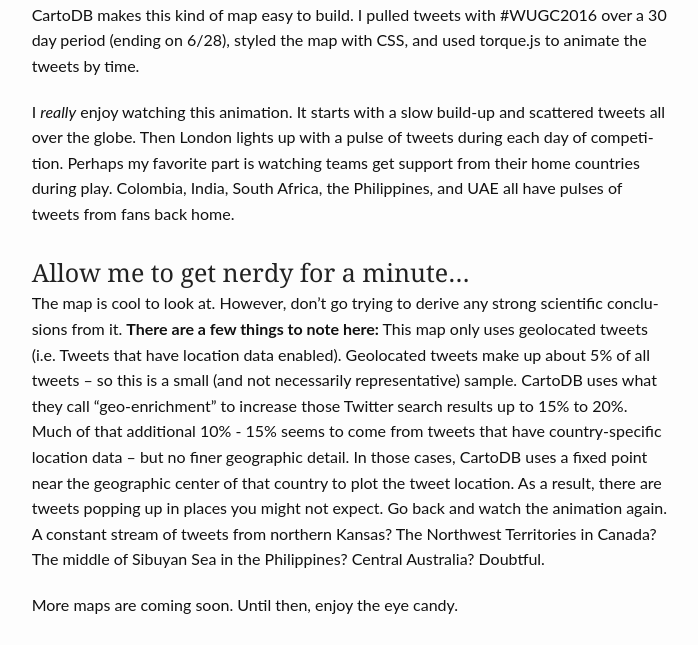
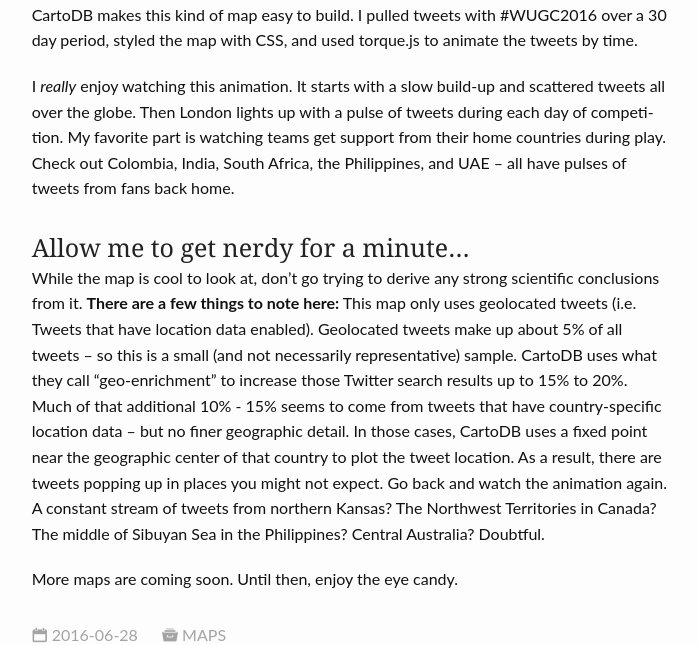
Before and after one commit to wontgruber/wontgruber.github.io, a Jekyll site: the page built from _posts/2016-06-28-WUGC2016.md, in a window 1280 px wide and 900 px high, scrolled down 1424 px, cut to the strip 255-900 px from the top of the window. Shown: the whole strip, without its empty margins (290-988 px from the left). Built offline with Jekyll 4.4.1, drawn with Linux system fonts in a browser that asks for light colours.

Commit message:
Edit wording/syntax

```diff
--- a/_posts/2016-06-28-WUGC2016.md
+++ b/_posts/2016-06-28-WUGC2016.md
@@ -39,11 +39,11 @@
 ### The Map
 <iframe width="100%" height="520" frameborder="0" src="https://raw.githubusercontent.com/wontgruber/USAUltimateMaps/master/WUGCtorque.html" allowfullscreen webkitallowfullscreen mozallowfullscreen oallowfullscreen msallowfullscreen></iframe>
 
-CartoDB makes this kind of map easy to build. I pulled tweets with #WUGC2016 over a 30 day period (ending on 6/28), styled the map with CSS, and used torque.js to animate the tweets by time.
+CartoDB makes this kind of map easy to build. I pulled tweets with #WUGC2016 over a 30 day period, styled the map with CSS, and used torque.js to animate the tweets by time.
 
-I *really* enjoy watching this animation. It starts with a slow build-up and scattered tweets all over the globe. Then London lights up with a pulse of tweets during each day of competition. Perhaps my favorite part is watching teams get support from their home countries during play. Colombia, India, South Africa, the Philippines, and UAE all have pulses of tweets from fans back home.
+I *really* enjoy watching this animation. It starts with a slow build-up and scattered tweets all over the globe. Then London lights up with a pulse of tweets during each day of competition. My favorite part is watching teams get support from their home countries during play. Check out Colombia, India, South Africa, the Philippines, and UAE -- all have pulses of tweets from fans back home.
 
 ### Allow me to get nerdy for a minute...
-The map is cool to look at. However, don't go trying to derive any strong scientific conclusions from it. **There are a few things to note here:** This map only uses geolocated tweets (i.e. Tweets that have location data enabled). Geolocated tweets make up about 5% of all tweets -- so this is a small (and not necessarily representative) sample. CartoDB uses what they call "geo-enrichment" to increase those Twitter search results up to 15% to 20%. Much of that additional 10% - 15% seems to come from tweets that have country-specific location data -- but no finer geographic detail. In those cases, CartoDB uses a fixed point near the geographic center of that country to plot the tweet location. As a result, there are tweets popping up in places you might not expect. Go back and watch the animation again. A constant stream of tweets from northern Kansas? The Northwest Territories in Canada? The middle of Sibuyan Sea in the Philippines? Central Australia? Doubtful.
+While the map is cool to look at, don't go trying to derive any strong scientific conclusions from it. **There are a few things to note here:** This map only uses geolocated tweets (i.e. Tweets that have location data enabled). Geolocated tweets make up about 5% of all tweets -- so this is a small (and not necessarily representative) sample. CartoDB uses what they call "geo-enrichment" to increase those Twitter search results up to 15% to 20%. Much of that additional 10% - 15% seems to come from tweets that have country-specific location data -- but no finer geographic detail. In those cases, CartoDB uses a fixed point near the geographic center of that country to plot the tweet location. As a result, there are tweets popping up in places you might not expect. Go back and watch the animation again. A constant stream of tweets from northern Kansas? The Northwest Territories in Canada? The middle of Sibuyan Sea in the Philippines? Central Australia? Doubtful.
 
 More maps are coming soon. Until then, enjoy the eye candy.
```
